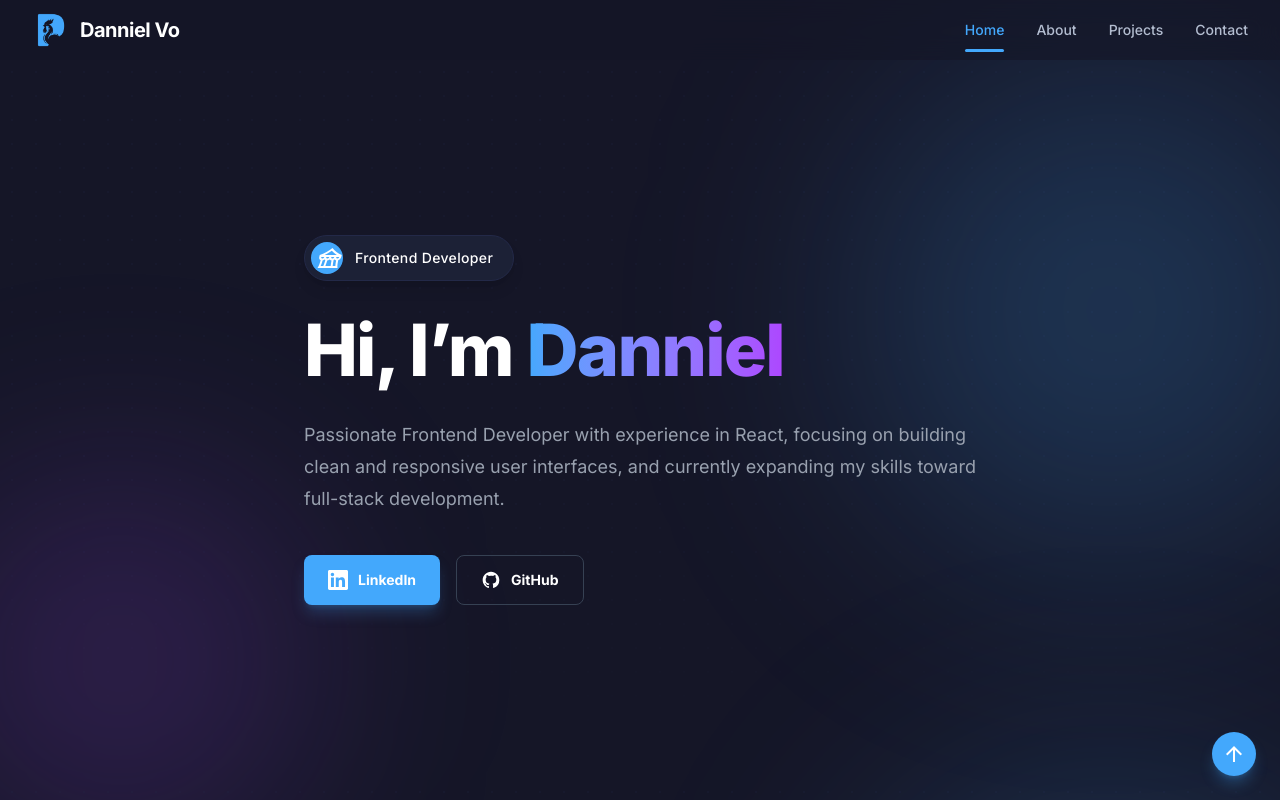
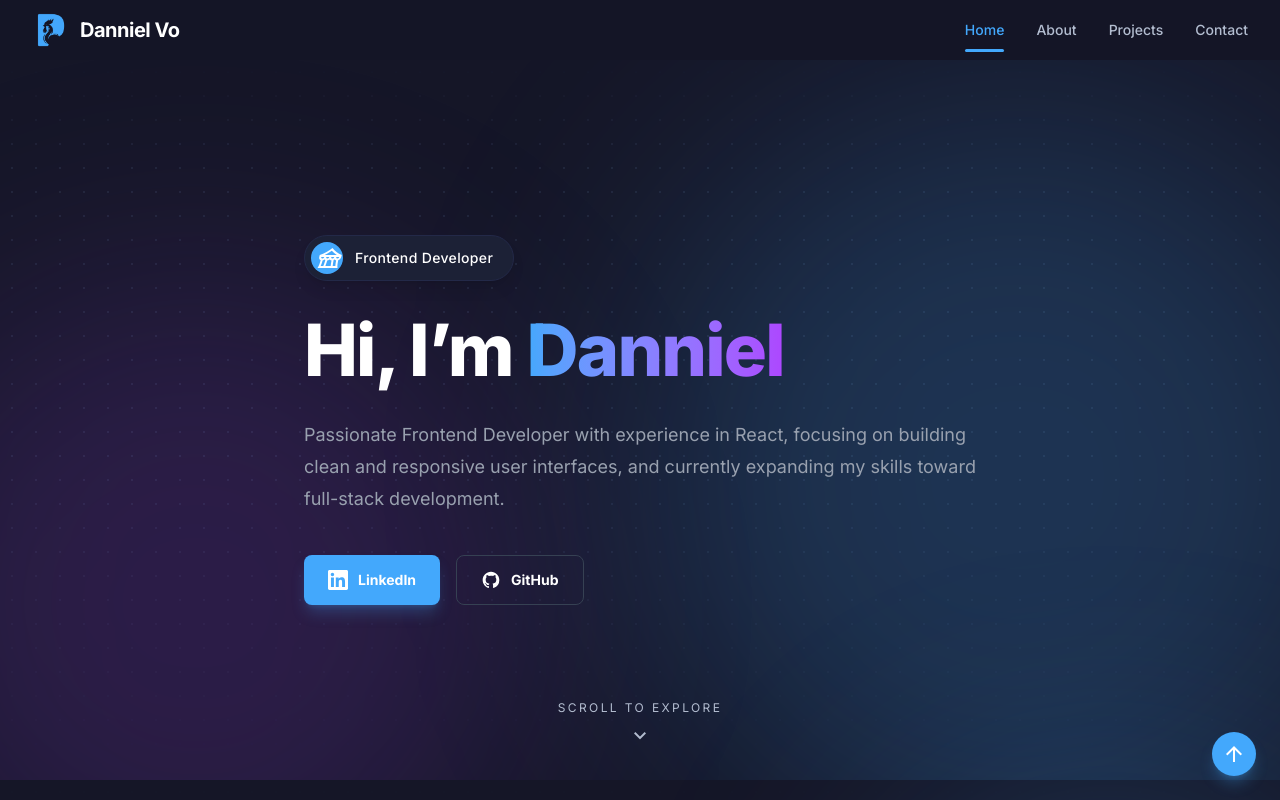
Before and after one commit to DannielVo/Portfolio, a React (Vite) app: page / in a window 1280 px wide. Shown: the top 800 px of the page. Built offline with nearby package versions, Linux system fonts and the light colour scheme.

Commit message:
Feat: Add appear animation for Spotlight section

```diff
--- a/src/animations/variants.js
+++ b/src/animations/variants.js
@@ -50,3 +50,30 @@ export const staggerContainer = {
     },
   },
 };
+
+export const heroContainer = {
+  hidden: {},
+  visible: {
+    transition: {
+      delayChildren: 0.15,
+      staggerChildren: 0.12,
+    },
+  },
+};
+
+export const heroItem = {
+  hidden: {
+    opacity: 0,
+    y: 24,
+    filter: "blur(6px)",
+  },
+  visible: {
+    opacity: 1,
+    y: 0,
+    filter: "blur(0px)",
+    transition: {
+      duration: 0.65,
+      ease: [0.22, 1, 0.36, 1],
+    },
+  },
+};
--- a/src/index.css
+++ b/src/index.css
@@ -69,9 +69,15 @@
    HERO PATTERN
 ========================================= */
 .hero-pattern {
-  background-image: radial-gradient(#232948 1px, transparent 1px);
+  background-image: radial-gradient(#36415b 1px, transparent 1px);
   background-size: 24px 24px;
-  mask-image: linear-gradient(to bottom, black 50%, transparent 100%);
+  mask-image: linear-gradient(
+    to bottom,
+    transparent 0%,
+    black 15%,
+    black 55%,
+    transparent 100%
+  );
 }
 
 /* ========== SPOTLIGHT ANIMATION ========== */
@@ -92,3 +98,13 @@ html,
 body {
   overflow-x: hidden;
 }
+
+@media (prefers-reduced-motion: reduce) {
+  html {
+    scroll-behavior: auto;
+  }
+
+  .animate-spin-once {
+    animation: none;
+  }
+}
--- a/src/pages/sections/Spotlight.jsx
+++ b/src/pages/sections/Spotlight.jsx
@@ -1,7 +1,10 @@
-import React from "react";
+import { motion, useReducedMotion } from "motion/react";
+import { heroContainer, heroItem } from "../../animations/variants";
 import { GITHUB_URL, LINKEDIN_URL } from "../../assets/assets";
 
 const Spotlight = () => {
+  const shouldReduceMotion = useReducedMotion();
+
   return (
     <section
       id="home"
@@ -9,13 +12,80 @@ const Spotlight = () => {
     >
       {/* Hiệu ứng nền */}
       <div className="absolute inset-0 z-0 pointer-events-none hero-pattern opacity-20"></div>
-      <div className="absolute top-20 right-0 -mr-20 -mt-20 h-[500px] w-[500px] rounded-full bg-primary/20 blur-[120px] pointer-events-none"></div>
-      <div className="absolute bottom-0 left-0 -ml-20 -mb-20 h-[400px] w-[400px] rounded-full bg-purple-500/15 blur-[100px] pointer-events-none"></div>
+
+      {/* Background Effects */}
+      <div
+        aria-hidden="true"
+        className="absolute inset-0 z-0 pointer-events-none hero-pattern opacity-20"
+      />
+
+      <div
+        aria-hidden="true"
+        className="absolute inset-0 z-0 pointer-events-none overflow-hidden"
+      >
+        {/* Blue Glow */}
+        <motion.div
+          className="
+            absolute top-[5%] right-[-10%]
+            w-[500px] h-[500px]
+            md:w-[700px] md:h-[700px]
+            rounded-full bg-primary/20 blur-[120px]
+            will-change-transform
+          "
+          animate={
+            shouldReduceMotion
+              ? undefined
+              : {
+                  x: [0, -45, 0],
+                  y: [0, 35, 0],
+                  scale: [1, 1.08, 1],
+                }
+          }
+          transition={{
+            duration: 16,
+            repeat: Infinity,
+            ease: "easeInOut",
+          }}
+        />
+
+        {/* Purple Glow */}
+        <motion.div
+          className="
+            absolute bottom-[-20%] left-[-10%]
+            w-[400px] h-[400px]
+            md:w-[600px] md:h-[600px]
+            rounded-full bg-purple-500/15 blur-[110px]
+            will-change-transform
+          "
+          animate={
+            shouldReduceMotion
+              ? undefined
+              : {
+                  x: [0, 35, 0],
+                  y: [0, -30, 0],
+                  scale: [1, 1.12, 1],
+                }
+          }
+          transition={{
+            duration: 20,
+            repeat: Infinity,
+            ease: "easeInOut",
+          }}
+        />
+      </div>
 
       {/* Spotlight */}
       <div className="relative z-10 mx-auto max-w-7xl px-6 lg:px-8 py-24 lg:py-32 flex flex-col items-start justify-center min-h-[calc(100vh-80px)]">
-        <div className="max-w-3xl animate-in fade-in slide-in-from-bottom-4 duration-1000">
-          <div className="mb-6 inline-flex items-center rounded-full border border-[#232948] bg-[#1c2136] p-1.5 pr-5 shadow-lg shadow-black/10">
+        <motion.div
+          variants={heroContainer}
+          initial={shouldReduceMotion ? false : "hidden"}
+          animate="visible"
+          className="max-w-3xl"
+        >
+          <motion.div
+            variants={heroItem}
+            className="mb-6 inline-flex items-center rounded-full border border-[#232948] bg-[#1c2136] p-1.5 pr-5 shadow-lg shadow-black/10"
+          >
             <div className="flex h-8 w-8 shrink-0 items-center justify-center rounded-full bg-primary text-white animate-spin-once">
               <span className="material-symbols-outlined text-[20px">
                 <i className="bxr  bx-code"></i>
@@ -24,19 +94,28 @@ const Spotlight = () => {
             <span className="ml-3 text-sm font-medium tracking-wide text-white">
               Frontend Developer
             </span>
-          </div>
-          <h1 className="text-5xl font-extrabold tracking-tight text-white sm:text-7xl mb-6 leading-tight">
+          </motion.div>
+
+          <motion.h1
+            variants={heroItem}
+            className="text-5xl font-extrabold tracking-tight text-white sm:text-7xl mb-6 leading-tight"
+          >
             Hi, I’m{" "}
             <span className="text-transparent bg-clip-text bg-gradient-to-r from-primary to-purple-500">
               Danniel
             </span>
-          </h1>
-          <p className="mt-2 max-w-2xl text-lg leading-8 text-gray-400 mb-10">
+          </motion.h1>
+
+          <motion.p
+            variants={heroItem}
+            className="mt-2 max-w-2xl text-lg leading-8 text-gray-400 mb-10"
+          >
             Passionate Frontend Developer with experience in React, focusing on
             building clean and responsive user interfaces, and currently
             expanding my skills toward full-stack development.
-          </p>
-          <div className="flex flex-wrap gap-4">
+          </motion.p>
+
+          <motion.div variants={heroItem} className="flex flex-wrap gap-4">
             <a
               className="group flex items-center justify-center gap-2.5 rounded-lg bg-primary px-6 py-3.5 text-sm font-bold text-white shadow-lg shadow-primary/25 transition-all hover:bg-hover hover:-translate-y-0.5 focus-visible:outline focus-visible:outline-2 focus-visible:outline-offset-2 focus-visible:outline-primary"
               href={LINKEDIN_URL}
@@ -72,9 +151,31 @@ const Spotlight = () => {
               </svg>
               <span>GitHub</span>
             </a>
-          </div>
-        </div>
+          </motion.div>
+        </motion.div>
       </div>
+
+      <motion.a
+        href="#about"
+        aria-label="Scroll to About section"
+        initial={shouldReduceMotion ? false : { opacity: 0, y: -8 }}
+        animate={{ opacity: 1, y: 0 }}
+        transition={{ duration: 0.7, delay: 1.1 }}
+        className="
+            absolute bottom-8 left-1/2 -translate-x-1/2
+            hidden md:flex flex-col items-center gap-2
+            text-text-secondary hover:text-primary
+            transition-colors
+          "
+      >
+        <span className="text-xs uppercase tracking-[0.2em]">
+          Scroll to explore
+        </span>
+
+        <span className="material-symbols-outlined text-2xl">
+          keyboard_arrow_down
+        </span>
+      </motion.a>
     </section>
   );
 };
```
